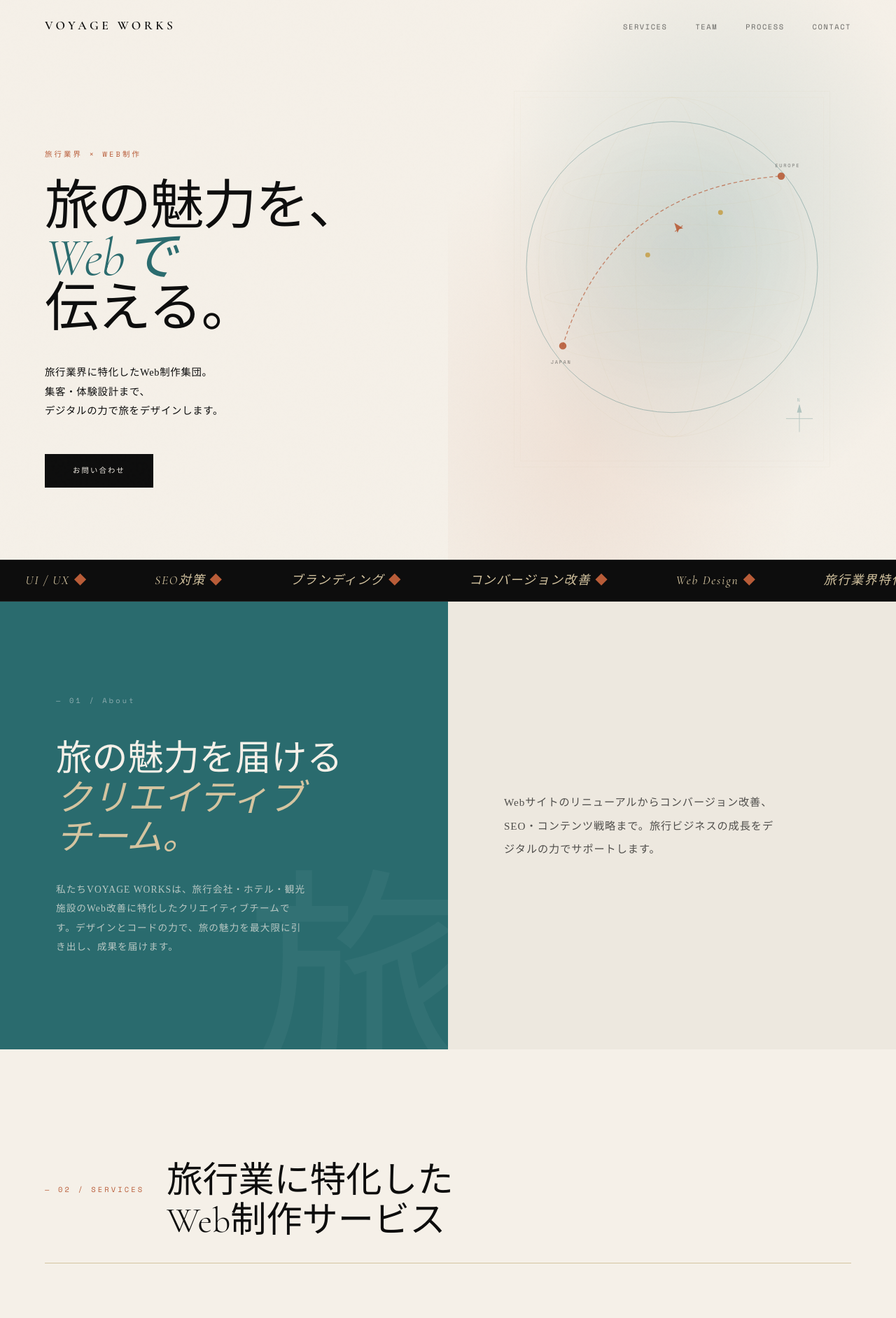
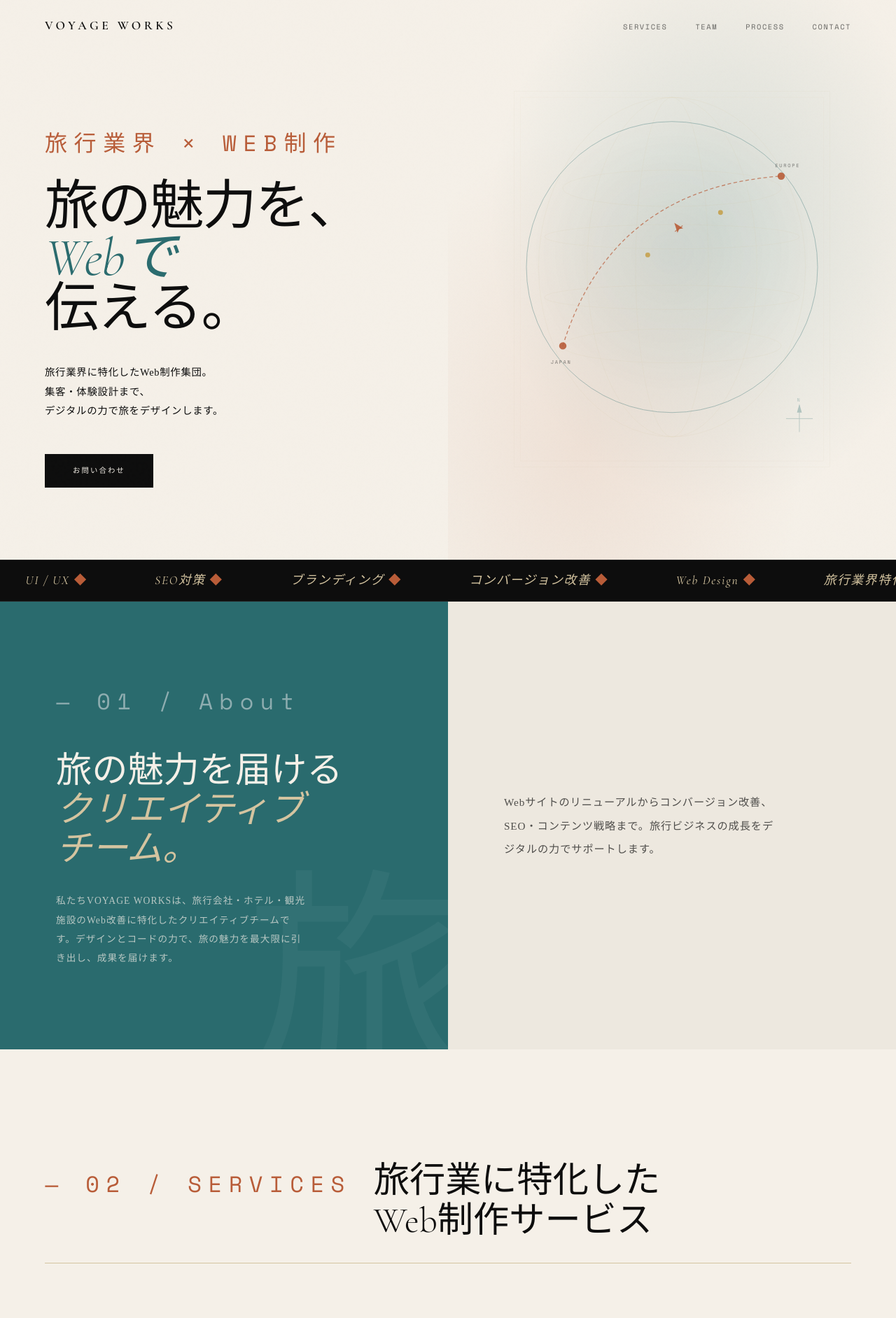
Before and after one commit to kazuhiro-stack/landing_portfolio, a Next.js app: page / in a window 1280 px wide. Shown: the top 1884 px of the page at 70% size. Built offline with nearby package versions, Linux system fonts and the light colour scheme.

Commit message:
文字サイズ変更

```diff
--- a/src/app/globals.css
+++ b/src/app/globals.css
@@ -121,7 +121,7 @@ nav {
 
 .hero-eyebrow {
   font-family: "Space Mono", monospace;
-  font-size: 0.65rem;
+  font-size: 2rem;
   letter-spacing: 0.3em;
   text-transform: uppercase;
   color: var(--rust);
@@ -307,7 +307,7 @@ nav {
 
 .about-number {
   font-family: "Space Mono", monospace;
-  font-size: 0.65rem;
+  font-size: 2rem;
   letter-spacing: 0.3em;
   color: var(--mist);
   margin-bottom: 3rem;
@@ -371,7 +371,7 @@ nav {
 
 .section-label {
   font-family: "Space Mono", monospace;
-  font-size: 0.65rem;
+  font-size: 2rem;
   letter-spacing: 0.3em;
   text-transform: uppercase;
   color: var(--rust);
@@ -720,7 +720,7 @@ nav {
 
 .cta-label {
   font-family: "Space Mono", monospace;
-  font-size: 0.65rem;
+  font-size: 2rem;
   letter-spacing: 0.3em;
   text-transform: uppercase;
   color: rgba(255, 255, 255, 0.6);
```
